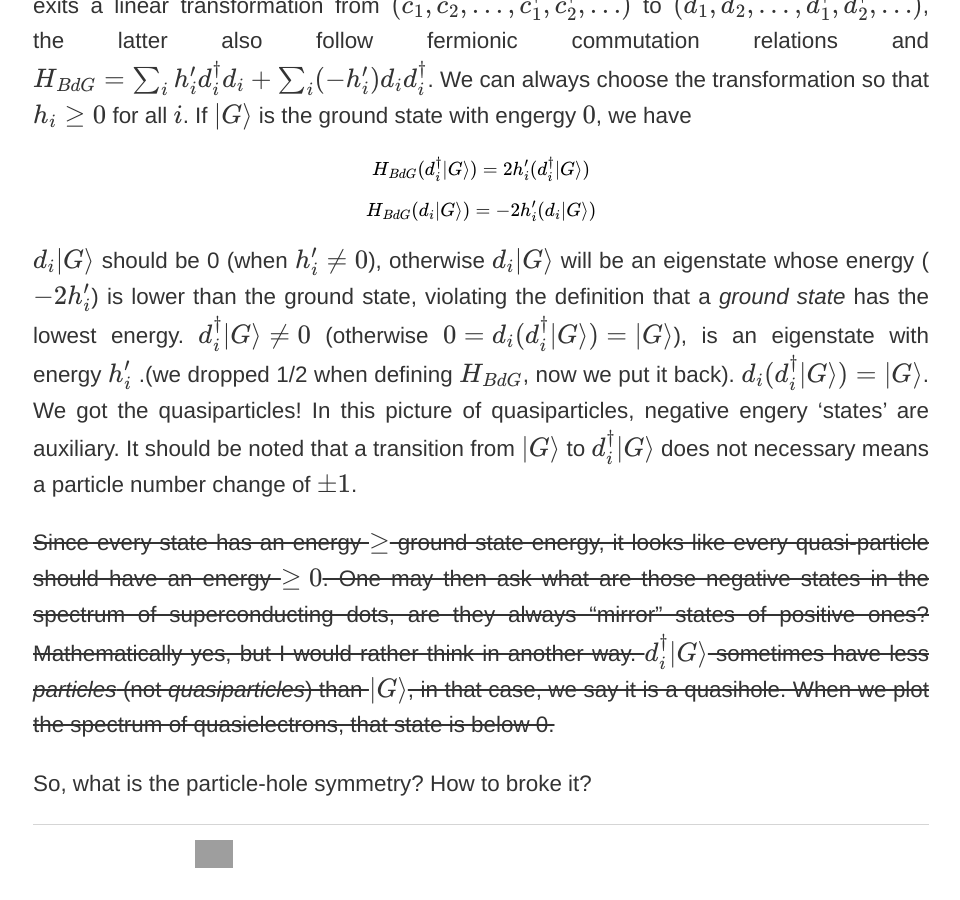
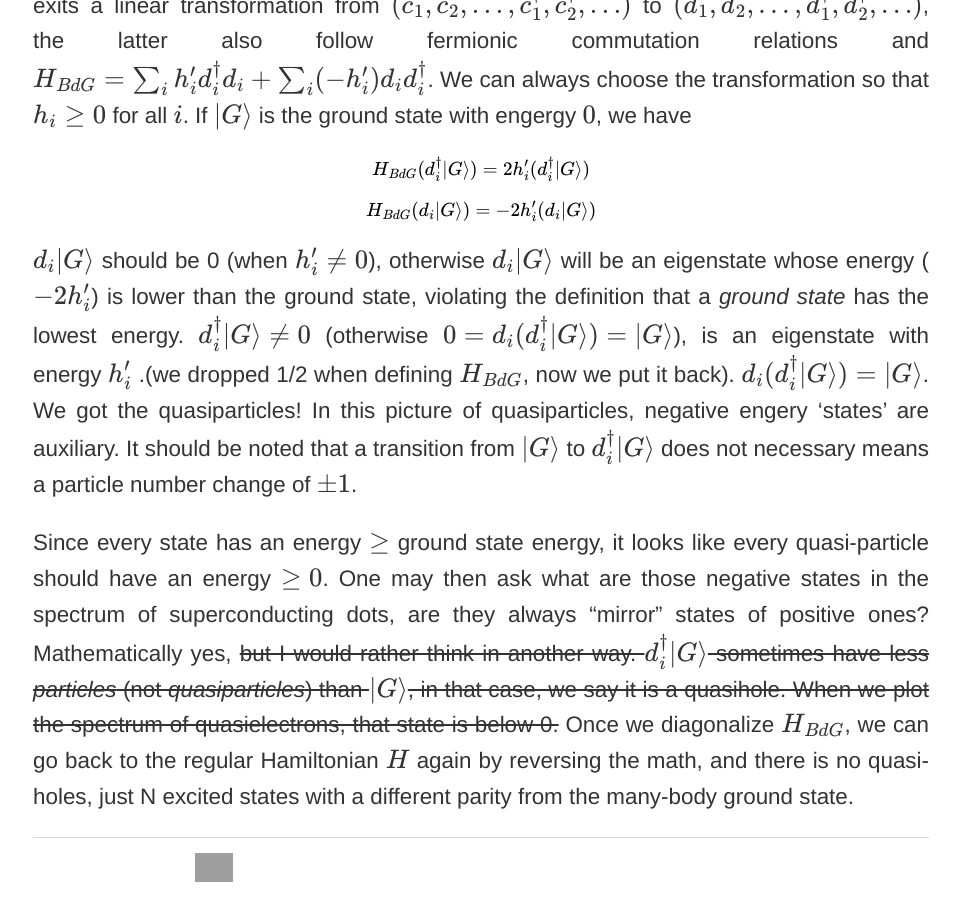
Before and after one commit to cover-me/cover-me.github.io, a Jekyll site: the page built from _posts/2019-05-11-something-about-particle-hole-symmetry.md, in a window 1280 px wide and 900 px high, scrolled down 2405 px. Shown: the whole window, without its empty margins (159-1119 px from the left). Built offline with Jekyll 4.4.1, drawn with Linux system fonts in a browser that asks for light colours; formulas are drawn with MathJax 3; grey boxes are pictures that could not be loaded.

Commit message:
Update 2019-05-11-something-about-particle-hole-symmetry.md

```diff
--- a/_posts/2019-05-11-something-about-particle-hole-symmetry.md
+++ b/_posts/2019-05-11-something-about-particle-hole-symmetry.md
@@ -38,6 +38,4 @@ $$H_{BdG} (d_i \lvert G\rangle) = - 2 h'_i (d_i \lvert G\rangle)$$
 
 $d_i \lvert G\rangle$ should be 0 (when $$h'_i \neq 0$$), otherwise $d_i \lvert G\rangle$ will be an eigenstate whose energy ($$-2 h'_i$$) is lower than the ground state, violating the definition that a _ground state_ has the lowest energy. $d_i^\dagger \lvert G\rangle \neq 0$ (otherwise $$0 = d_i (d_i^\dagger \lvert G \rangle) = \lvert G \rangle$$), is an eigenstate with energy $h'_i$ .(we dropped 1/2 when defining $$H_{BdG}$$, now we put it back). $d_i (d_i^\dagger \lvert G \rangle) = \lvert G \rangle$. We got the quasiparticles! In this picture of quasiparticles, negative engery 'states' are auxiliary. It should be noted that a transition from $\lvert G \rangle$ to $d_i^\dagger \lvert G \rangle$ does not necessary means a particle number change of $\pm 1$.
 
-~~Since every state has an energy $\geq$ ground state energy, it looks like every quasi-particle should have an energy $\geq 0$. One may then ask what are those negative states in the spectrum of superconducting dots, are they always "mirror" states of positive ones? Mathematically yes, but I would rather think in another way. $d_i^\dagger \lvert G\rangle$ sometimes have less _particles_ (not _quasiparticles_) than $\lvert G\rangle$, in that case, we say it is a quasihole. When we plot the spectrum of quasielectrons, that state is below 0.~~
-
-So, what is the particle-hole symmetry? How to broke it?
+Since every state has an energy $\geq$ ground state energy, it looks like every quasi-particle should have an energy $\geq 0$. One may then ask what are those negative states in the spectrum of superconducting dots, are they always "mirror" states of positive ones? Mathematically yes, ~~but I would rather think in another way. $d_i^\dagger \lvert G\rangle$ sometimes have less _particles_ (not _quasiparticles_) than $\lvert G\rangle$, in that case, we say it is a quasihole. When we plot the spectrum of quasielectrons, that state is below 0.~~ Once we diagonalize $H_{BdG}$, we can go back to the regular Hamiltonian $H$ again by reversing the math, and there is no quasi-holes, just N excited states with a different parity from the many-body ground state.
```
